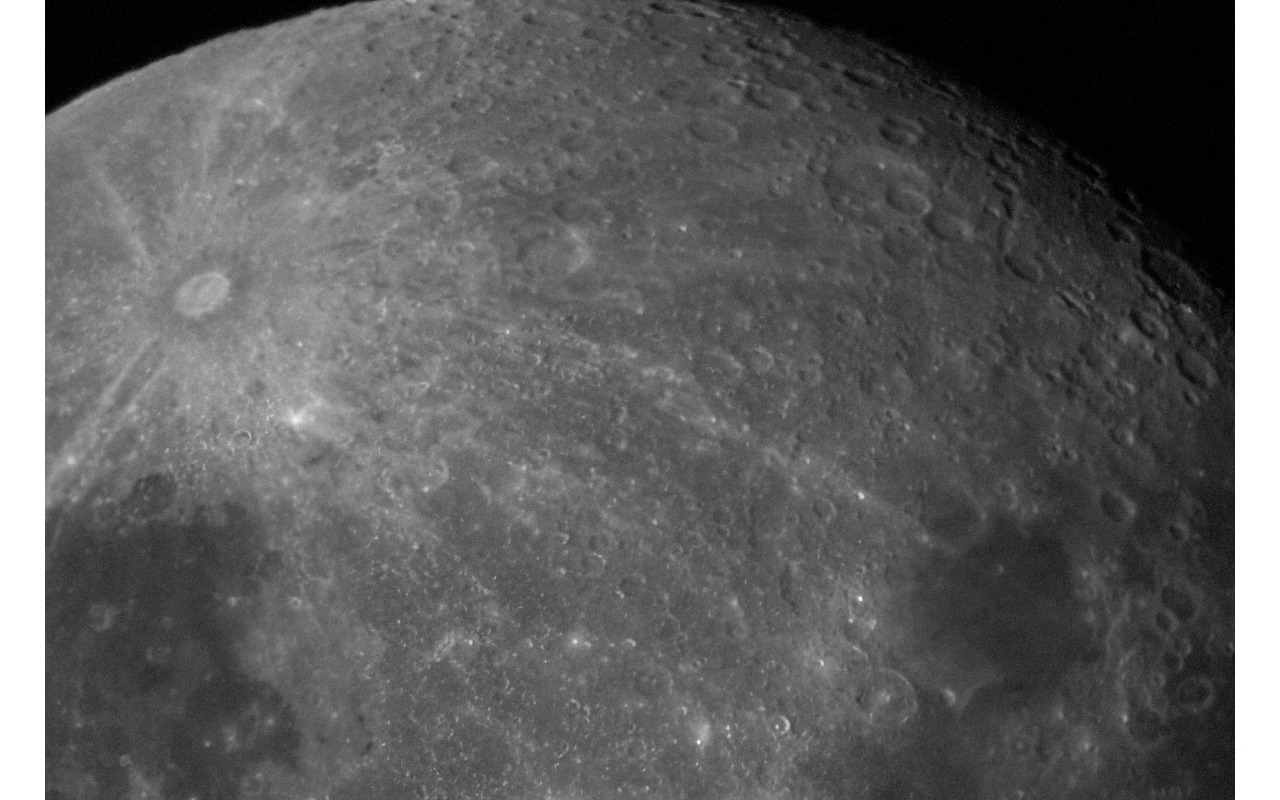
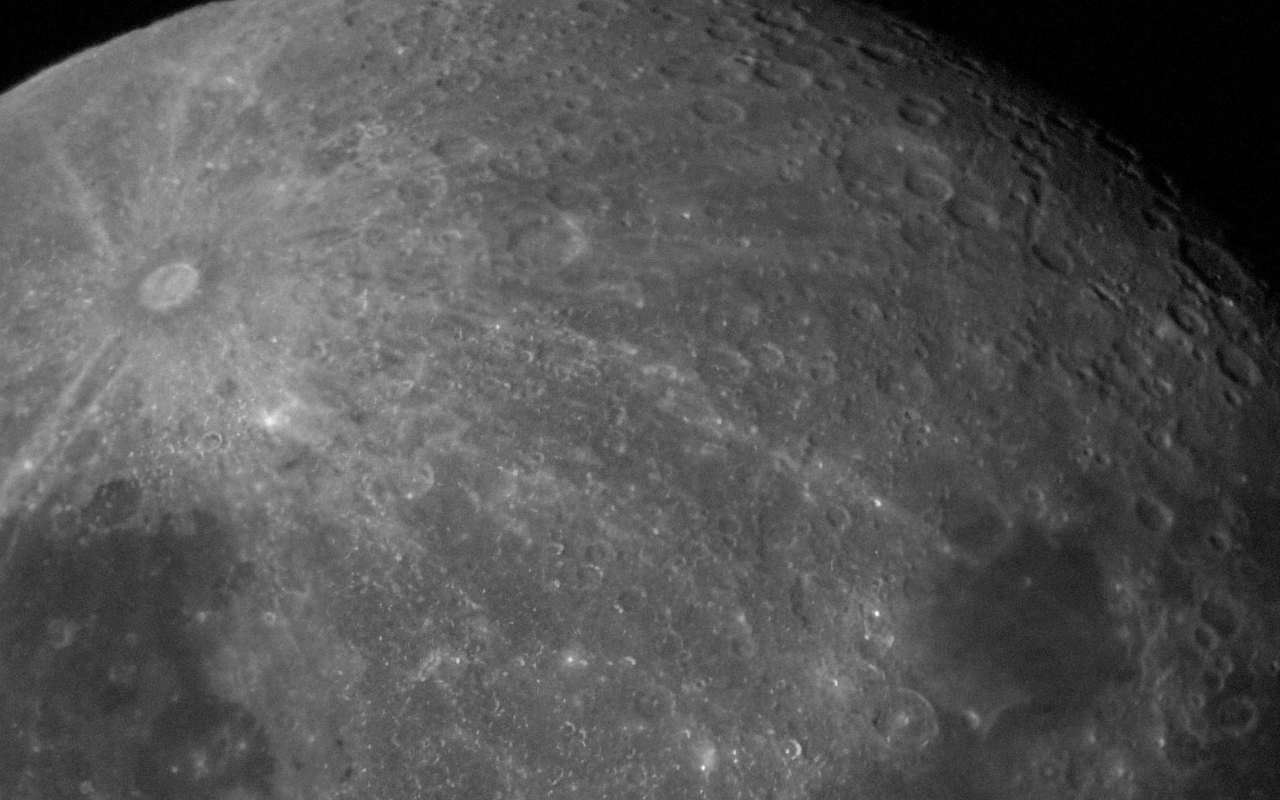
Before and after one commit to aaylward/netdotdotdotnet, a plain HTML site: page index.html in a window 1280 px wide. Drawn offline with Linux system fonts and the light colour scheme.

Commit message:
or this?

```diff
--- a/index.html
+++ b/index.html
@@ -1,24 +1,16 @@
 <html>
 <head>
     <style>
-        * {
-            margin: 0;
-            padding: 0;
-        }
-        .imgbox {
-            display: grid;
-            height: 100%;
-        }
-        .center-fit {
-            max-width: 100%;
-            max-height: 100vh;
-            margin: auto;
-        }
+      html {
+        background: url(moooon.jpg) no-repeat center center fixed;
+        -webkit-background-size: cover;
+        -moz-background-size: cover;
+        -o-background-size: cover;
+        background-size: cover;
+      }
     </style>
 </head>
 <body>
-<div class="imgbox">
-    <img class="center-fit" src='moooon.jpg'>
-</div>
+<div>hello</div>
 </body>
 </html>
```
